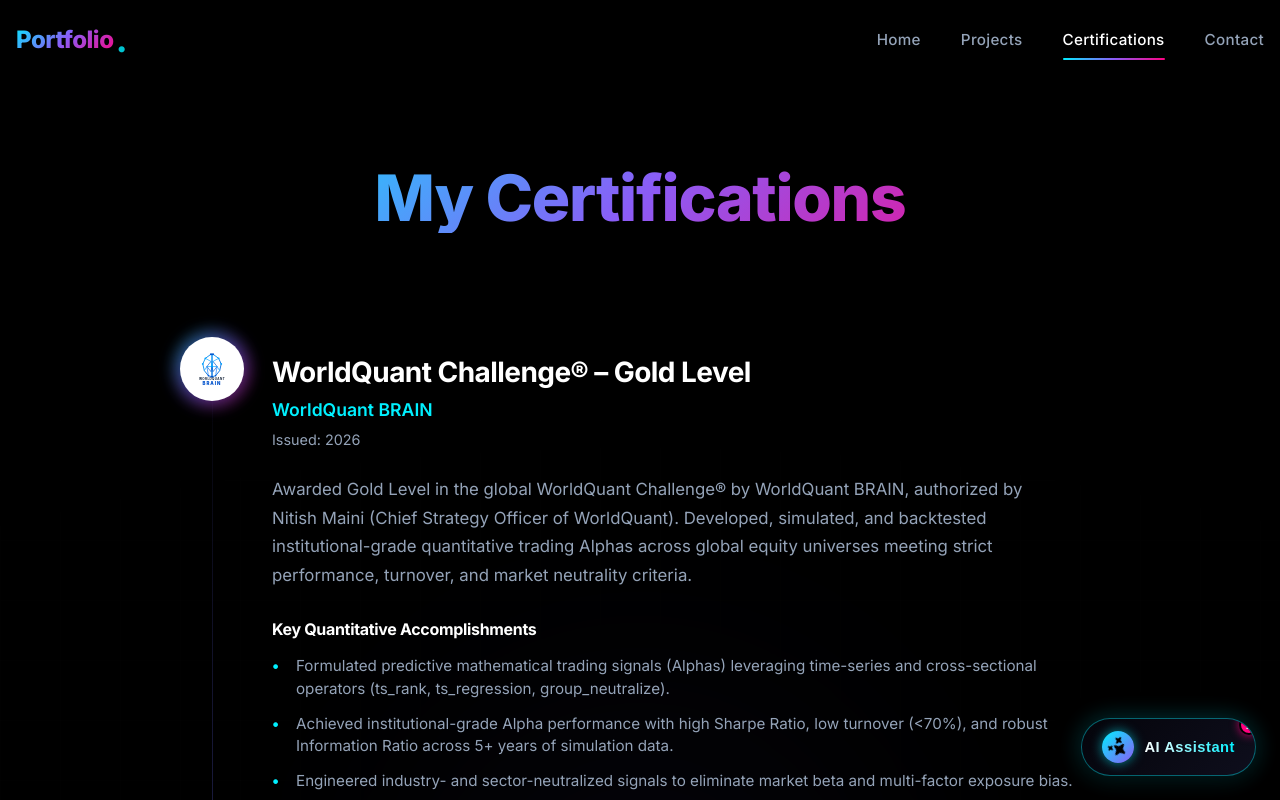
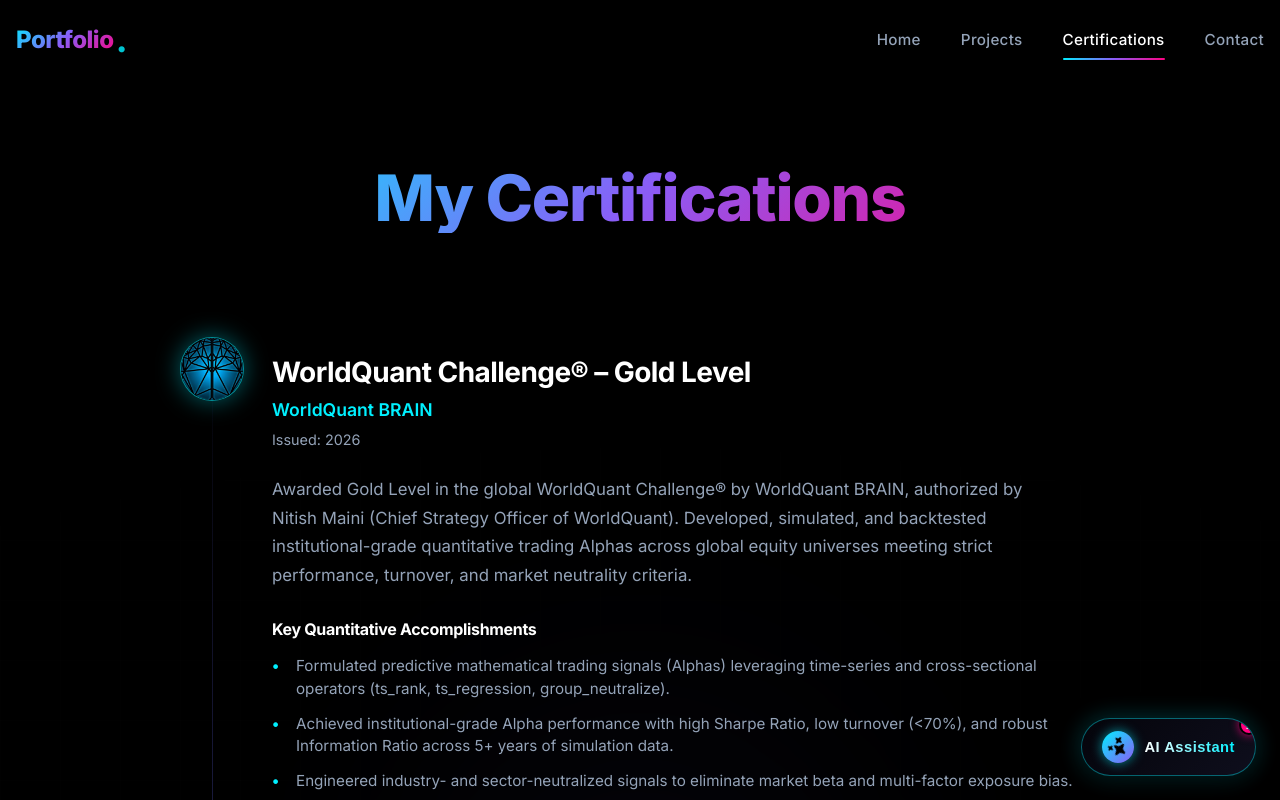
Before and after one commit to adnan275/portfolio, a React (Vite) app: page /certifications in a window 1280 px wide. Shown: the top 800 px of the page. Built offline with nearby package versions, Linux system fonts and the light colour scheme.

Commit message:
style(certifications): apply zoomed high-res WorldQuant BRAIN logo with cyan neon badge

```diff
--- a/src/data/certifications.js
+++ b/src/data/certifications.js
@@ -12,8 +12,9 @@ export const certifications = [
             "Advanced through Bronze, Silver, and Gold milestones in the competitive global quantitative finance challenge."
         ],
         link: "/certificates/worldquant-challenge-gold.pdf",
-        logo: "/logos/worldquant.svg",
+        logo: "/logos/worldquant.png",
         logoAlt: "WorldQuant BRAIN",
+        logoWrapperClass: "cert-logo-wrap-dark",
         showOnHome: true
     },
     {
@@ -28,8 +29,9 @@ export const certifications = [
             "Utilized fundamental, pricing, and volume datasets to extract uncorrelated predictive alpha signals."
         ],
         link: "/certificates/worldquant-challenge-silver.pdf",
-        logo: "/logos/worldquant.svg",
+        logo: "/logos/worldquant.png",
         logoAlt: "WorldQuant BRAIN",
+        logoWrapperClass: "cert-logo-wrap-dark",
         showOnHome: false
     },
     {
@@ -43,8 +45,9 @@ export const certifications = [
             "Built initial suite of qualifying Alphas meeting strict turnover, fitness, and Sharpe criteria."
         ],
         link: "/certificates/worldquant-challenge-bronze.pdf",
-        logo: "/logos/worldquant.svg",
+        logo: "/logos/worldquant.png",
         logoAlt: "WorldQuant BRAIN",
+        logoWrapperClass: "cert-logo-wrap-dark",
         showOnHome: false
     },
     {
--- a/src/pages/CertificationsPage.jsx
+++ b/src/pages/CertificationsPage.jsx
@@ -39,7 +39,7 @@ const CertificationsPage = () => {
                             transition={{ duration: 0.6, delay: index * 0.1 }}
                         >
                             <div className="cert-logo-container">
-                                <div className="cert-logo-wrapper">
+                                <div className={`cert-logo-wrapper ${cert.logoWrapperClass || ''}`.trim()}>
                                     <img
                                         src={cert.logo}
                                         alt={cert.logoAlt || cert.issuer}
--- a/src/sections/CertificationsPreview.jsx
+++ b/src/sections/CertificationsPreview.jsx
@@ -42,7 +42,7 @@ const CertificationsPreview = () => {
                             whileInView="visible"
                             viewport={{ once: true, amount: 0.2 }}
                         >
-                            <div className="cert-preview-logo-wrap">
+                            <div className={`cert-preview-logo-wrap ${cert.logoWrapperClass || ''}`.trim()}>
                                 <img
                                     src={cert.logo}
                                     alt={cert.logoAlt || cert.issuer}
--- a/src/styles/Certifications.css
+++ b/src/styles/Certifications.css
@@ -167,6 +167,22 @@
     filter: blur(8px);
 }
 
+.cert-logo-wrapper.cert-logo-wrap-dark {
+    background: #000000 !important;
+    padding: 0 !important;
+    overflow: hidden;
+    border: 1.5px solid rgba(0, 240, 255, 0.6);
+    box-shadow: 0 0 25px rgba(0, 240, 255, 0.4), inset 0 0 12px rgba(0, 240, 255, 0.2);
+}
+
+.cert-logo-wrapper.cert-logo-wrap-dark .cert-logo {
+    width: 100%;
+    height: 100%;
+    object-fit: cover;
+    transform: scale(1.15);
+    border-radius: 50%;
+}
+
 .cert-logo {
     width: 100%;
     height: 100%;
--- a/src/styles/CertificationsPreview.css
+++ b/src/styles/CertificationsPreview.css
@@ -61,6 +61,23 @@
     padding: 14px;
     margin-bottom: 1.25rem;
     box-shadow: 0 0 24px rgba(99, 102, 241, 0.25);
+    transition: transform var(--transition-smooth), box-shadow var(--transition-smooth);
+}
+
+.cert-preview-logo-wrap.cert-logo-wrap-dark {
+    background: #000000 !important;
+    padding: 0 !important;
+    overflow: hidden;
+    border: 1.5px solid rgba(0, 240, 255, 0.6);
+    box-shadow: 0 0 25px rgba(0, 240, 255, 0.4), inset 0 0 12px rgba(0, 240, 255, 0.2);
+}
+
+.cert-preview-logo-wrap.cert-logo-wrap-dark .cert-preview-logo {
+    width: 100%;
+    height: 100%;
+    object-fit: cover;
+    transform: scale(1.15);
+    border-radius: 50%;
 }
 
 .cert-preview-logo {
```
Also changed, not shown: public/logos/worldquant.png (added).
